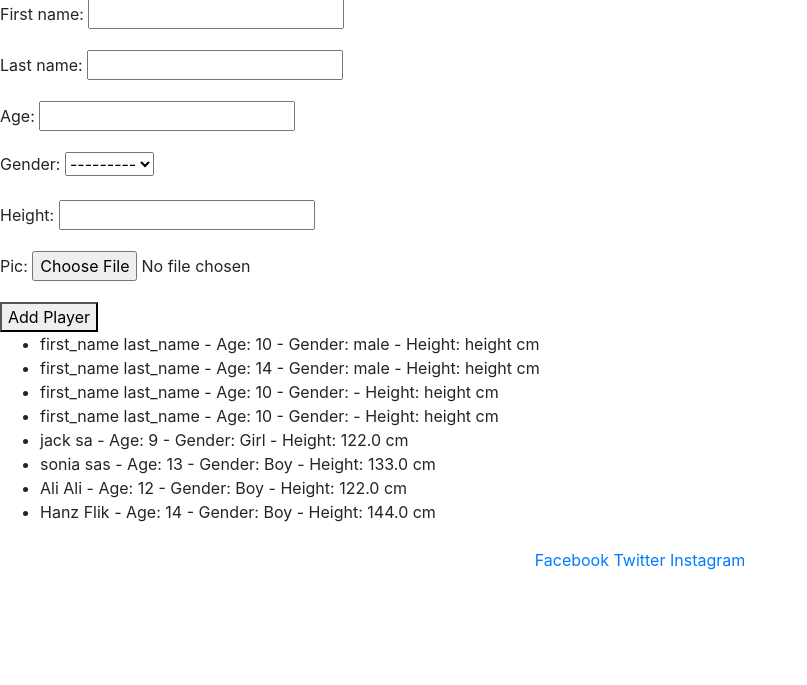
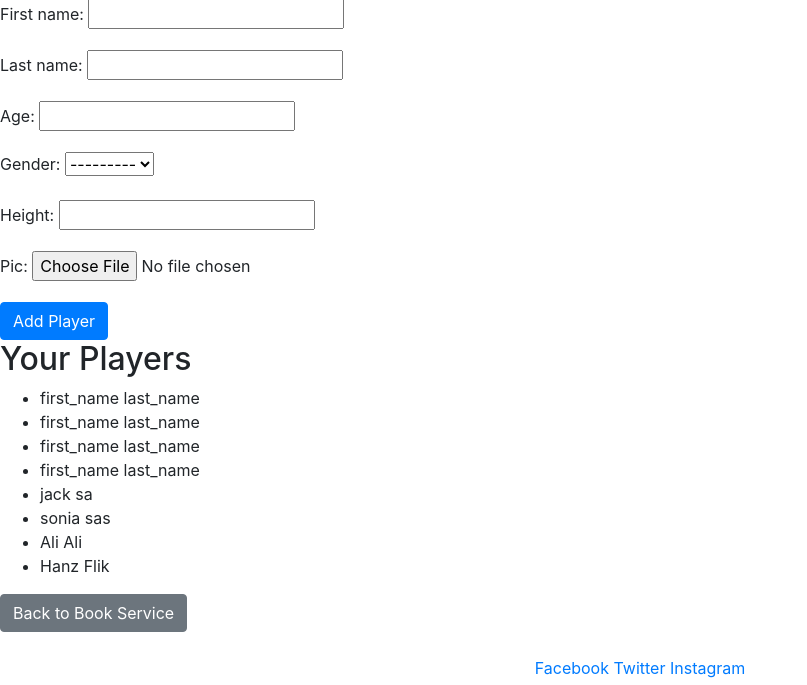
Before and after one commit to ibra8080/BSC-Hastedt-football-camp, a Django app: page /manage_players/ in a window 1280 px wide. Shown: the part 115-800 px from the top of the page, without its empty margins (0-807 px from the left). Run offline with Django 4.2, Linux system fonts and the light colour scheme; a user stored in the database is signed in; data comes from the database, SQL or seed files in the repository; both versions use the stored data as it was after the commit; some libraries are stand-ins or nearby versions.

Commit message:
Update views, manage plyer template to check for user's players

```diff
--- a/football_camp/templates/football_camp/manage_players.html
+++ b/football_camp/templates/football_camp/manage_players.html
@@ -1,28 +1,26 @@
-<!DOCTYPE html>
-<html lang="en">
-<head>
-    <meta charset="UTF-8">
-    <meta name="viewport" content="width=device-width, initial-scale=1.0">
-    <title>Manage Players</title>
-</head>
-<body>
 {% extends 'football_camp/base.html' %}
-
-    {% block title %}Manage Players{% endblock %}
 
 {% block content %}
 <h1>Manage Players</h1>
-    <form method="POST" enctype="multipart/form-data">
+
+{% if messages %}
+    {% for message in messages %}
+        <div class="alert alert-info">{{ message }}</div>
+    {% endfor %}
+{% endif %}
+
+<form method="post" enctype="multipart/form-data">
     {% csrf_token %}
     {{ form.as_p }}
-        <button type="submit">Add Player</button>
+    <button type="submit" class="btn btn-primary">Add Player</button>
 </form>
+
+<h2>Your Players</h2>
 <ul>
     {% for player in players %}
-        <li>{{ player.first_name }} {{ player.last_name }} - Age: {{ player.age }} - Gender:
-            {{ player.get_gender_display }} - Height: {{ player.height }} cm</li>
+    <li>{{ player.first_name }} {{ player.last_name }}</li>
     {% endfor %}
 </ul>
+
+<a href="{% url 'book_service' %}" class="btn btn-secondary">Back to Book Service</a>
 {% endblock %}
-</body>
-</html>
--- a/football_camp/views.py
+++ b/football_camp/views.py
@@ -78,21 +78,27 @@ def delete_service(request, service_id):
 
 @login_required
 def book_service(request):
+    user = request.user
+    players = Player.objects.filter(user=user)
+
+    if not players.exists():
+        messages.info(request, "You need to add a player first. Please add a player.")
+        return redirect('manage_players')
+
     if request.method == 'POST':
-        user = request.user
         player_id = request.POST.get('player_id')
         service_ids = request.POST.getlist('service_ids')
 
         player = get_object_or_404(Player, id=player_id)
         booking = Booking.objects.create(user=user, player=player)
 
-        services = Service.objects.filter(id__in=service_ids)
-        booking.services.set(services)
+        for service_id in service_ids:
+            service = get_object_or_404(Service, id=service_id)
+            booking.services.add(service)
 
         booking.save()
         return redirect('player_profile', player_id=player_id)
 
-    players = Player.objects.filter(user=request.user)
     services = Service.objects.all()
     return render(request, 'football_camp/book_service.html', {'players': players, 'services': services})
 
```
Also changed, not shown: db.sqlite3. Lines whose indentation alone changed are shown as unchanged.
